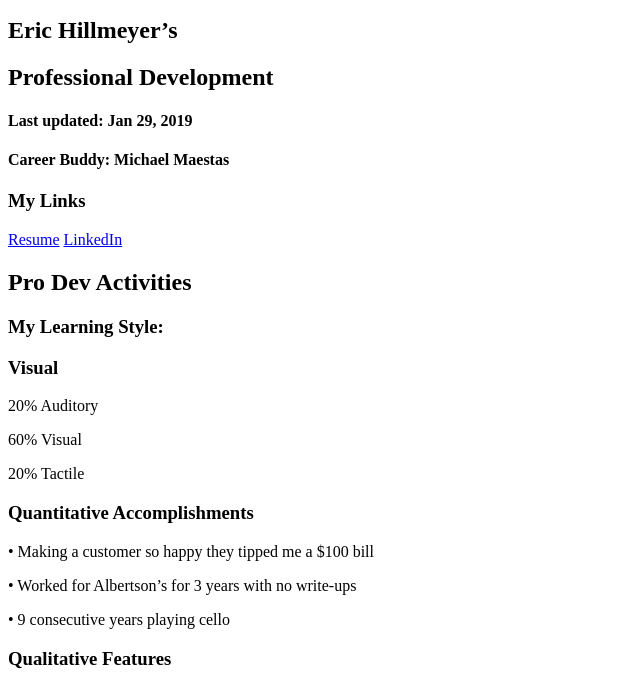
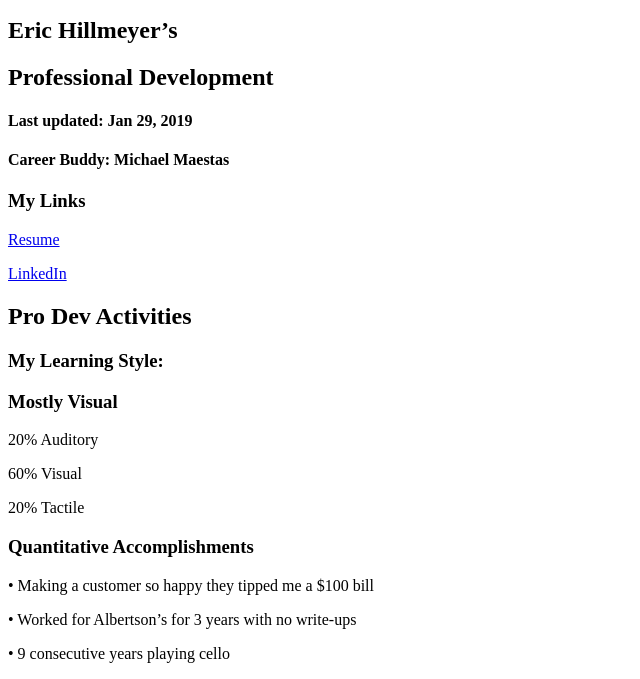
Before and after one commit to EricTheCleric1998/EricTheCleric1998.github.io, a plain HTML site: page index.html in a window 1280 px wide. Shown: the part 101-780 px from the top of the page, without its empty margins (0-640 px from the left). Drawn offline with Linux system fonts and the light colour scheme.

Commit message:
Committed Changes

```diff
--- a/index.html
+++ b/index.html
@@ -20,8 +20,8 @@
 <p></p>
 
 <h3>My Links</h3>
-  <a href="file:///C:/Users/Eric/Documents/Eric_Hillmeyer_Resume.pdf">Resume</a>
-  <a href="https://www.linkedin.com/feed/">LinkedIn</a>
+<p><a href="file:///C:/Users/Eric/Documents/Eric_Hillmeyer_Resume.pdf">Resume</a></p>
+<p><a href="https://www.linkedin.com/feed/">LinkedIn</a></p>
 
 <p></p>
 
@@ -31,7 +31,7 @@
 
 <h3>My Learning Style:</h3>
 
-<h3>Visual</h3>
+<h3>Mostly Visual</h3>
 <p>20% Auditory</p>
 <p>60% Visual</p>
 <p>20% Tactile</p>
```
